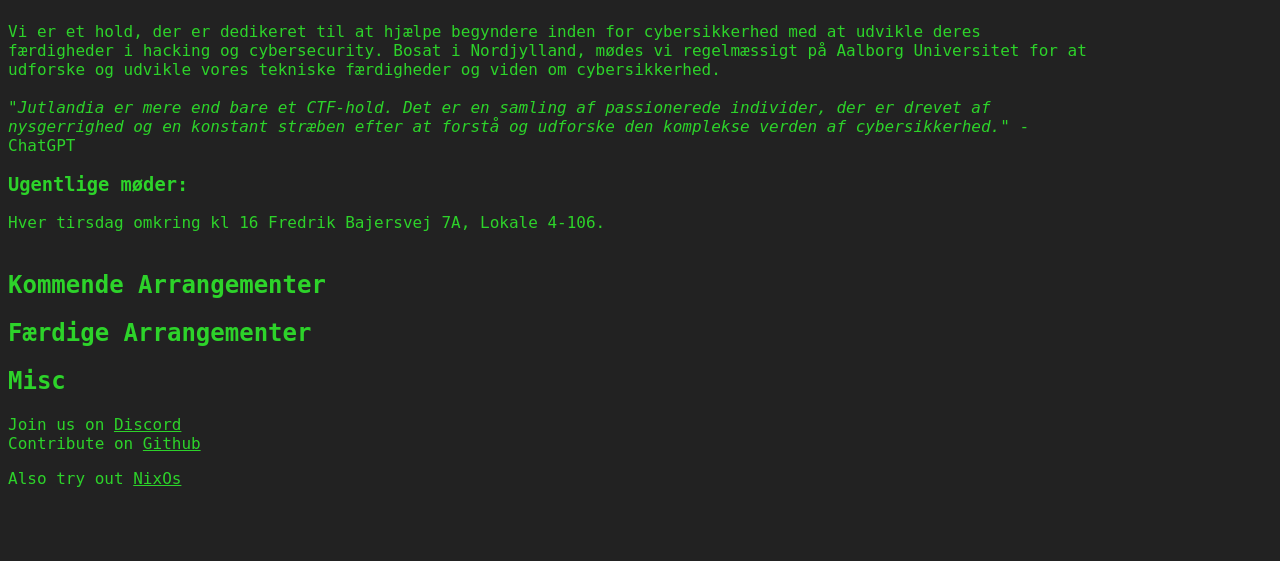
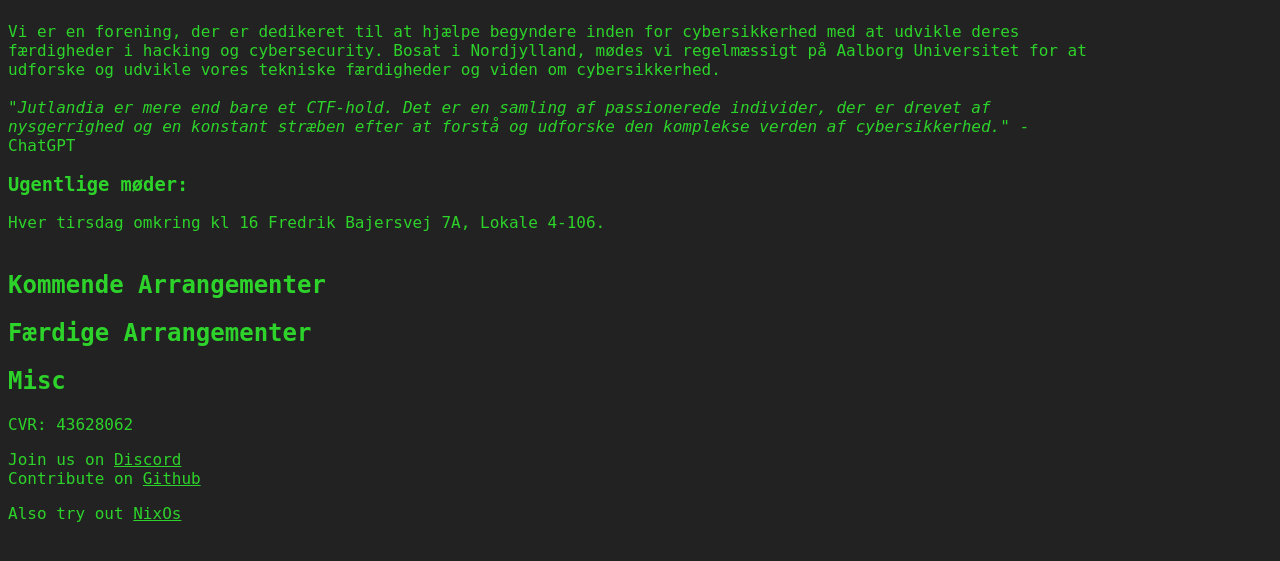
Before and after one commit to rasmussibbern88/Website, a Flask app: page / in a window 1280 px wide. Shown: the part 59-620 px from the top of the page. Run offline with Flask 2, Linux system fonts and the light colour scheme; data that the repository does not hold is empty.

Commit message:
opdatering af introtekst, der refererer til foreningen, tilføjelse af CVR nummer

```diff
--- a/jutlandia_site/templates/index.html
+++ b/jutlandia_site/templates/index.html
@@ -5,7 +5,7 @@
     <h1 class="title">Jutlandia: Det Nordjyske CTF Hold</h1>
 </header>
 <div class="about">
-Vi er et hold, der er dedikeret til at hjælpe begyndere inden for cybersikkerhed med at udvikle deres færdigheder i hacking og cybersecurity.
+Vi er en forening, der er dedikeret til at hjælpe begyndere inden for cybersikkerhed med at udvikle deres færdigheder i hacking og cybersecurity.
 Bosat i Nordjylland, mødes vi regelmæssigt på Aalborg Universitet for at udforske og udvikle vores tekniske færdigheder og viden om cybersikkerhed.
 </br>
 </br>
@@ -47,10 +47,12 @@
     <h2>Misc</h2>
     <div class="outline-text-2">
         <p>
+            CVR: 43628062
+        </p>
+        <p>
             Join us on <a href="https://discord.gg/aRrMKBnYze">Discord</a><br>
             Contribute on <a href="https://github.com/Jutlandia">Github</a><br>
         </p>
-
         <p>
             Also try out <a href="https://nixos.org/">NixOs</a><br>
         </p>
```
